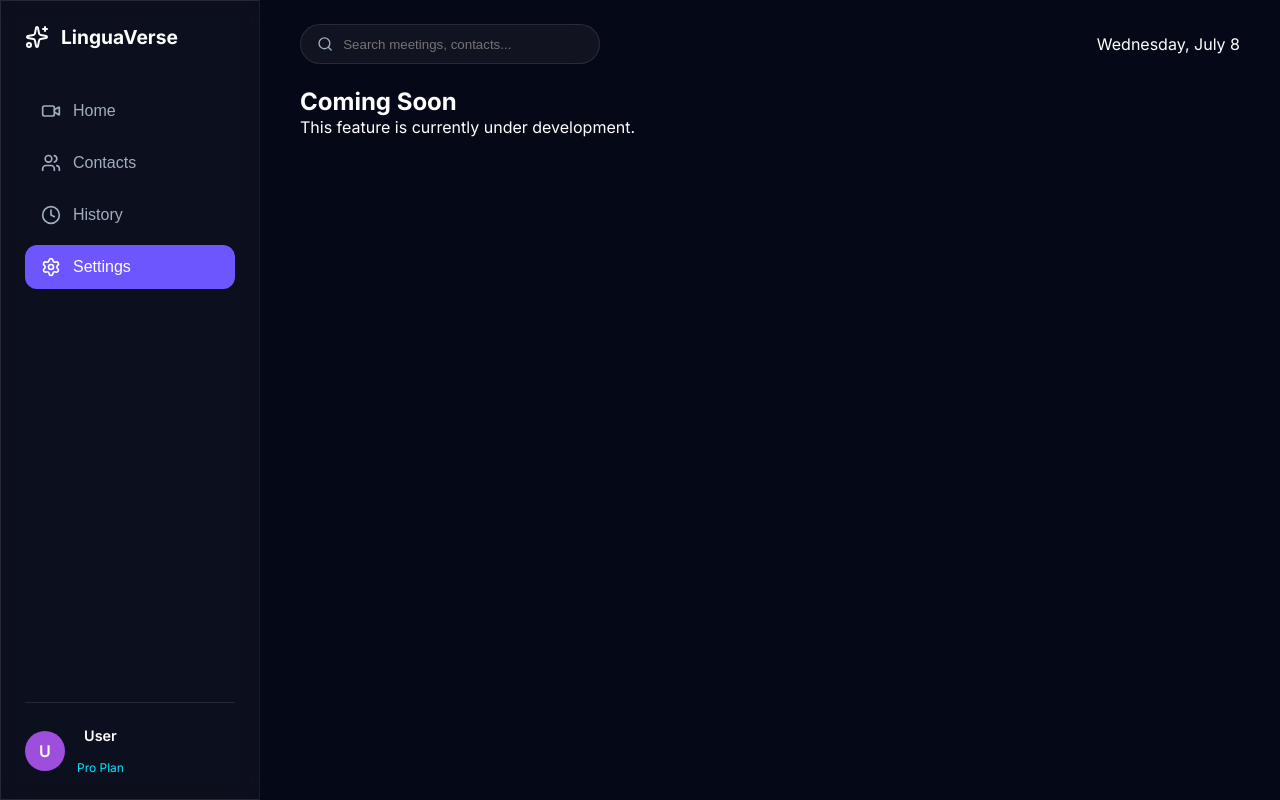
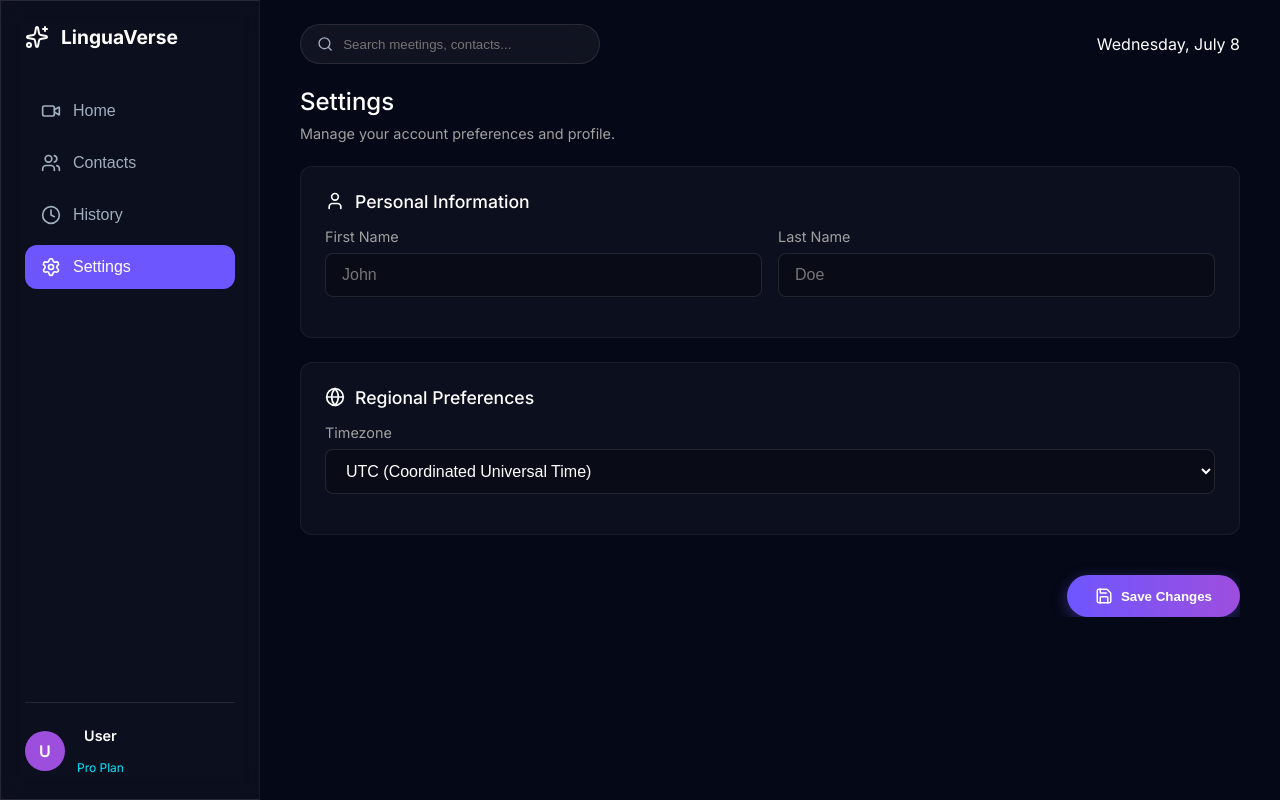
Before and after one commit to priyanshu0707july-art/LiguaVersa, a React (Vite) app: page /dashboard in a window 1280 px wide. Both pictures are taken after a click on the button "Settings". Built offline with nearby package versions, Linux system fonts and the light colour scheme; no server answers.

Commit message:
Phase 7: User Settings and Profile Customization

```diff
--- /dev/null
+++ b/src/components/SettingsTab.css
@@ -0,0 +1,82 @@
+.settings-tab {
+  height: 100%;
+  display: flex;
+  flex-direction: column;
+  color: #FFF;
+}
+
+.settings-header {
+  margin-bottom: 24px;
+}
+
+.settings-header h2 {
+  font-size: 1.5rem;
+  font-weight: 500;
+  margin: 0 0 8px 0;
+}
+
+.settings-header p {
+  color: #A0A0A0;
+  margin: 0;
+  font-size: 0.9rem;
+}
+
+.settings-content {
+  flex: 1;
+  overflow-y: auto;
+  display: flex;
+  flex-direction: column;
+  gap: 24px;
+}
+
+.settings-section {
+  background: rgba(255, 255, 255, 0.03);
+  border: 1px solid rgba(255, 255, 255, 0.05);
+  border-radius: 12px;
+  padding: 24px;
+}
+
+.settings-section h3 {
+  margin: 0 0 16px 0;
+  font-size: 1.1rem;
+  font-weight: 500;
+  display: flex;
+  align-items: center;
+  gap: 10px;
+}
+
+.form-group {
+  margin-bottom: 16px;
+}
+
+.form-group label {
+  display: block;
+  margin-bottom: 8px;
+  font-size: 0.9rem;
+  color: #A0A0A0;
+}
+
+.form-group input,
+.form-group select {
+  width: 100%;
+  background: rgba(0, 0, 0, 0.2);
+  border: 1px solid rgba(255, 255, 255, 0.1);
+  padding: 12px 16px;
+  border-radius: 8px;
+  color: #FFF;
+  font-size: 1rem;
+  transition: all 0.2s ease;
+}
+
+.form-group input:focus,
+.form-group select:focus {
+  outline: none;
+  border-color: #6E56FF;
+  background: rgba(0, 0, 0, 0.4);
+}
+
+.settings-actions {
+  display: flex;
+  justify-content: flex-end;
+  margin-top: 16px;
+}
--- /dev/null
+++ b/src/components/SettingsTab.jsx
@@ -0,0 +1,127 @@
+import React, { useState, useEffect } from 'react';
+import { User as UserIcon, Globe, Save } from 'lucide-react';
+import { useAuth } from '../context/AuthContext';
+import { BACKEND_URL } from '../config';
+import './SettingsTab.css';
+
+const SettingsTab = () => {
+  const { user, token, login } = useAuth(); // login actually just sets token, wait, we need to refresh user. AuthContext fetches user when token changes, but here we can just update local state or let Context refresh if we add a refresh method. For now, we update local state.
+
+  const [formData, setFormData] = useState({
+    firstName: '',
+    lastName: '',
+    timezone: 'UTC'
+  });
+  const [loading, setLoading] = useState(false);
+  const [message, setMessage] = useState('');
+
+  useEffect(() => {
+    if (user && user.profile) {
+      setFormData({
+        firstName: user.profile.firstName || '',
+        lastName: user.profile.lastName || '',
+        timezone: user.profile.timezone || 'UTC'
+      });
+    }
+  }, [user]);
+
+  const handleChange = (e) => {
+    setFormData({ ...formData, [e.target.name]: e.target.value });
+  };
+
+  const handleSave = async () => {
+    setLoading(true);
+    setMessage('');
+    try {
+      const res = await fetch(`${BACKEND_URL}/users/profile`, {
+        method: 'PUT',
+        headers: {
+          'Content-Type': 'application/json',
+          'Authorization': `Bearer ${token}`
+        },
+        body: JSON.stringify(formData)
+      });
+      const data = await res.json();
+      if (data.success) {
+        setMessage('Profile updated successfully! (Refresh to see changes globally)');
+      } else {
+        setMessage('Failed to update profile.');
+      }
+    } catch (e) {
+      console.error(e);
+      setMessage('Error updating profile.');
+    }
+    setLoading(false);
+  };
+
+  return (
+    <div className="settings-tab">
+      <div className="settings-header">
+        <h2>Settings</h2>
+        <p>Manage your account preferences and profile.</p>
+      </div>
+
+      <div className="settings-content">
+        <div className="settings-section">
+          <h3><UserIcon size={20} /> Personal Information</h3>
+          <div style={{ display: 'grid', gridTemplateColumns: '1fr 1fr', gap: '16px' }}>
+            <div className="form-group">
+              <label>First Name</label>
+              <input
+                type="text"
+                name="firstName"
+                value={formData.firstName}
+                onChange={handleChange}
+                placeholder="John"
+              />
+            </div>
+            <div className="form-group">
+              <label>Last Name</label>
+              <input
+                type="text"
+                name="lastName"
+                value={formData.lastName}
+                onChange={handleChange}
+                placeholder="Doe"
+              />
+            </div>
+          </div>
+        </div>
+
+        <div className="settings-section">
+          <h3><Globe size={20} /> Regional Preferences</h3>
+          <div className="form-group">
+            <label>Timezone</label>
+            <select name="timezone" value={formData.timezone} onChange={handleChange}>
+              <option value="UTC">UTC (Coordinated Universal Time)</option>
+              <option value="PST">PST (Pacific Standard Time)</option>
+              <option value="EST">EST (Eastern Standard Time)</option>
+              <option value="IST">IST (Indian Standard Time)</option>
+              <option value="JST">JST (Japan Standard Time)</option>
+            </select>
+          </div>
+        </div>
+
+        {message && (
+          <div style={{ padding: '12px', borderRadius: '8px', background: message.includes('success') ? 'rgba(0,255,163,0.1)' : 'rgba(255,68,68,0.1)', color: message.includes('success') ? '#00FFA3' : '#FF4444' }}>
+            {message}
+          </div>
+        )}
+
+        <div className="settings-actions">
+          <button
+            className="btn-primary"
+            onClick={handleSave}
+            disabled={loading}
+            style={{ display: 'flex', alignItems: 'center', gap: '8px' }}
+          >
+            <Save size={18} />
+            {loading ? 'Saving...' : 'Save Changes'}
+          </button>
+        </div>
+      </div>
+    </div>
+  );
+};
+
+export default SettingsTab;
--- a/src/context/AuthContext.jsx
+++ b/src/context/AuthContext.jsx
@@ -1,4 +1,5 @@
 import React, { createContext, useContext, useState, useEffect } from 'react';
+import { BACKEND_URL } from '../config';
 
 const AuthContext = createContext(null);
 
@@ -9,15 +10,28 @@ export const AuthProvider = ({ children }) => {
   useEffect(() => {
     if (token) {
       localStorage.setItem('token', token);
-      // In a real app, fetch /auth/me to get the user object using the token.
-      // For now, we decode the JWT basic info or just fetch it.
-      try {
-        const payload = JSON.parse(atob(token.split('.')[1]));
-        setUser({ id: payload.sub, email: payload.email });
-      } catch (e) {
+
+      // Fetch full user profile
+      fetch(`${BACKEND_URL}/users/me`, {
+        headers: {
+          'Authorization': `Bearer ${token}`
+        }
+      })
+      .then(res => res.json())
+      .then(data => {
+        if (data.success) {
+          setUser(data.user);
+        } else {
+          throw new Error('Failed to fetch user');
+        }
+      })
+      .catch(err => {
+        console.error(err);
         setToken(null);
         localStorage.removeItem('token');
-      }
+        setUser(null);
+      });
+
     } else {
       setUser(null);
       localStorage.removeItem('token');
--- a/src/pages/Dashboard.jsx
+++ b/src/pages/Dashboard.jsx
@@ -9,6 +9,7 @@ import MeetingCreatedModal from '../components/MeetingCreatedModal';
 import IncomingCallModal from '../components/IncomingCallModal';
 import ContactsTab from '../components/ContactsTab';
 import HistoryTab from '../components/HistoryTab';
+import SettingsTab from '../components/SettingsTab';
 import './Dashboard.css';
 
 const Dashboard = () => {
@@ -187,8 +188,8 @@ const Dashboard = () => {
             <>
               <div className="dash-hero">
                 <div className="time-greeting">
-                  <h1>Good Morning, {user?.email?.split('@')[0] || 'User'}</h1>
-                  <p>Ready to connect with the world?</p>
+                  <h2>Welcome back, {user?.profile?.firstName || user?.email?.split('@')[0] || 'User'}!</h2>
+                <p>Ready for your next global meeting?</p>
                 </div>
               </div>
 
@@ -238,7 +239,7 @@ const Dashboard = () => {
                   <h4>Global Marketing Sync</h4>
                   <p>English ➔ Japanese | 4 Participants</p>
                 </div>
-                <button className="btn-secondary small">Start</button>
+                <button className="btn-secondary small" onClick={() => navigate('/meet/demo')}>Start</button>
               </div>
             </div>
           </div>
@@ -247,6 +248,8 @@ const Dashboard = () => {
             <ContactsTab currentUserId={currentUserId} onCallContact={handleCallContact} />
           ) : activeTab === 'history' ? (
             <HistoryTab />
+          ) : activeTab === 'settings' ? (
+            <SettingsTab />
           ) : (
             <div className="coming-soon">
               <h2>Coming Soon</h2>
```
Also changed, not shown: 2 other files (tests, documents, lock files or other folders).
